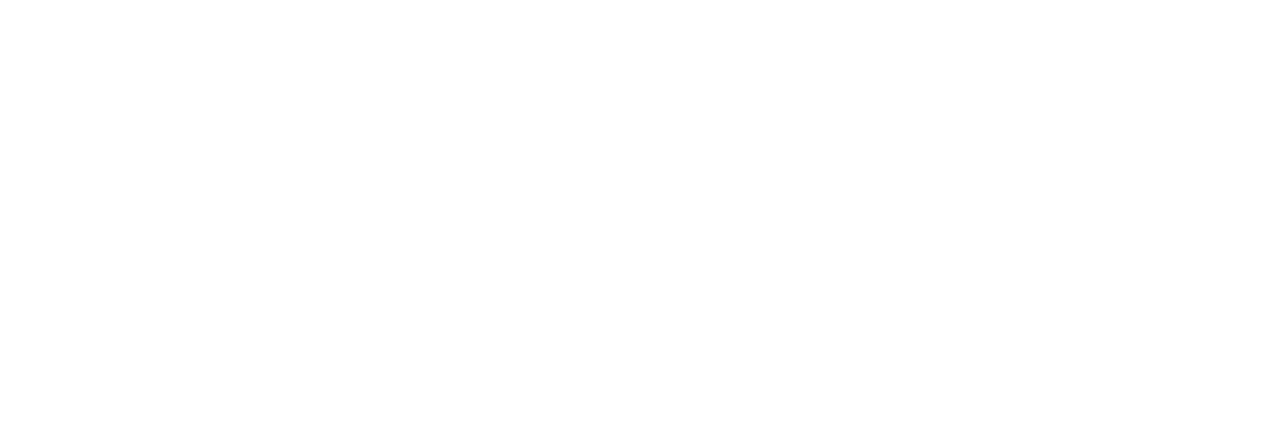
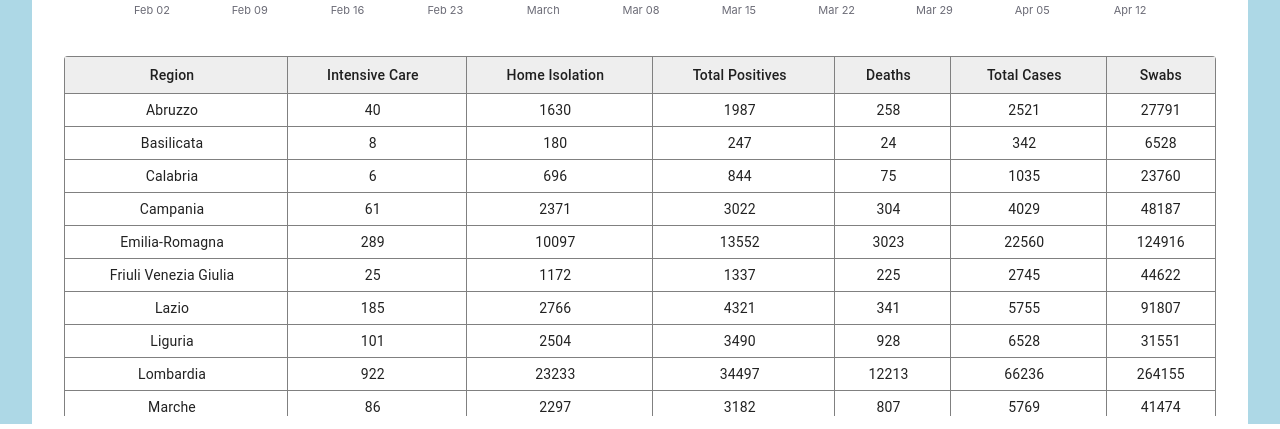
Before and after one commit to gianlucabaldin/covid19, a React (Create React App) app: page / in a window 1280 px wide. Shown: the part 504-933 px from the top of the page. Before the commit the page ends 800 px from the top, so only its background shows below. Built offline with nearby package versions, Linux system fonts and the light colour scheme; no server answers.

Commit message:
sort table + padding bottom

```diff
--- a/src/component/ItalyContainer.jsx
+++ b/src/component/ItalyContainer.jsx
@@ -27,7 +27,7 @@
 
   // fetch data from public api or mock (see implementation)
   const fetchData = async () => {
-    fetchItalyHistoricalAll(false)
+    fetchItalyHistoricalAll()
       .then((res) => {
         setChartData(res);
         const { Confirmed, Recovered, Deaths } = res[res.length - 1];
@@ -43,7 +43,7 @@
         setChartData({ error: true });
       });
 
-    fetchItalyRegion(false)
+    fetchItalyRegion()
       .then((res) => {
         setTableData(res);
       })
--- a/src/component/ItalyRegions.jsx
+++ b/src/component/ItalyRegions.jsx
@@ -7,8 +7,9 @@
 import TableHead from '@material-ui/core/TableHead';
 import TableRow from '@material-ui/core/TableRow';
 import Paper from '@material-ui/core/Paper';
-import { Box, Hidden, withStyles } from '@material-ui/core';
+import { Box, Hidden, withStyles, TableFooter } from '@material-ui/core';
 import { grey } from '@material-ui/core/colors';
+import moment from 'moment';
 import Error from './Error';
 
 const useStyles = makeStyles({
@@ -46,8 +47,15 @@
 
   if (!tableData || tableData.length === 0) return <Error />;
 
+  // sort alphabetically by region
+  tableData.sort((a, b) => (a.regione > b.regione ? 1 : -1));
+
   return (
-    <Box maxHeight={350} width={width || 800} style={{ overflowY: 'scroll' }}>
+    <Box
+      maxHeight={350}
+      width={width || 800}
+      style={{ overflowY: 'scroll', paddingBottom: 10 }}
+    >
       <TableContainer component={Paper}>
         <Table
           className={classes.table}
@@ -132,6 +140,9 @@
                 </TableRow>
               ))}
           </TableBody>
+          <TableFooter>
+            {/* Last update available: {moment(tableData[0].data)} */}
+          </TableFooter>
         </Table>
       </TableContainer>
     </Box>
```
Also changed, not shown: 1 other file (tests, documents, lock files or other folders).
